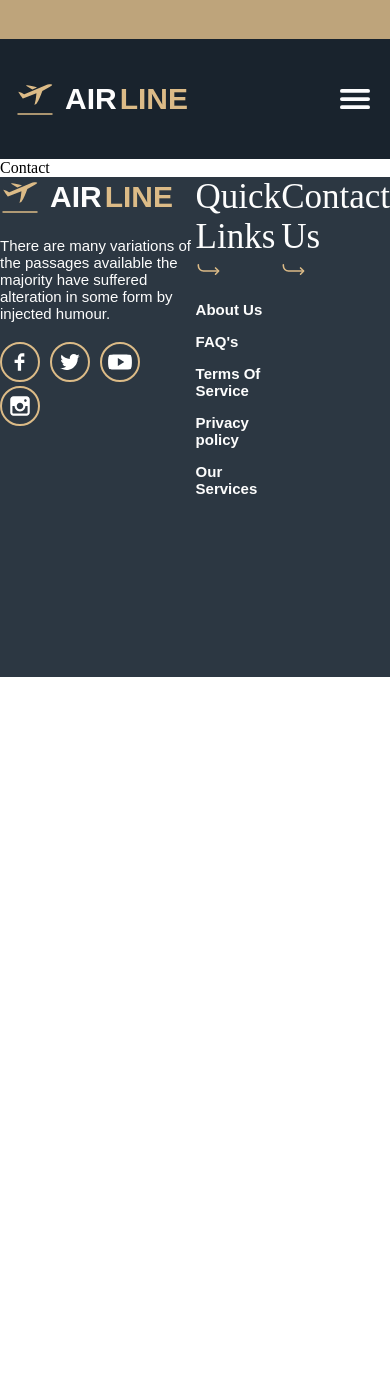
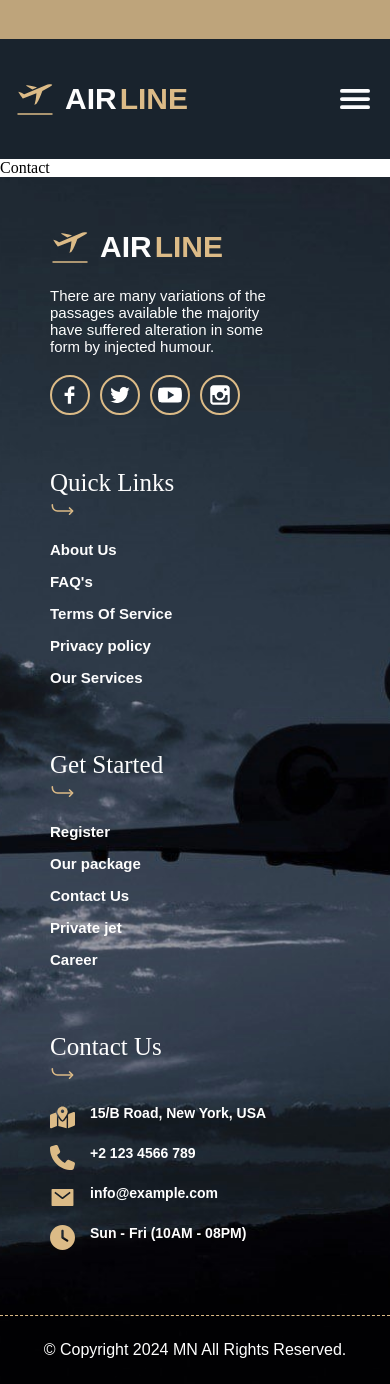
Before and after one commit to muradnuriyev001/Airlines-company, a React (Vite) app: page /contact in a window 390 px wide. Before the commit the page ends 844 px from the top, so only its background shows below. Built offline with nearby package versions, Linux system fonts and the light colour scheme.

Commit message:
Style fix #3, Footer + responsive, and etc

```diff
--- a/src/components/Footer/Footer.module.scss
+++ b/src/components/Footer/Footer.module.scss
@@ -1,13 +1,17 @@
 .footer {
-  // background: url(../../assets/img/Footer/Footer.jpg);
-  // background-position: center;
-  // background-size: cover;
-  // background-repeat: no-repeat;
-  min-height: 500px;
+  background: url(../../assets/img/Footer/FooterPlane.jpg);
   background-position: center;
+  background-size: cover;
+  background-repeat: no-repeat;
   background-color: var(--blue-color2);
   font-family: sans-serif;
-  display: flex;
+}
+
+.footerContent {
+  display: grid;
+  justify-content: center;
+  grid-template-columns: 1fr 1fr 1fr 1fr;
+  padding: 80px 300px;
 }
 
 .left {
@@ -35,6 +39,7 @@
       font-size: 15px;
       margin: 20px 0px;
       color: var(--white-color);
+      width: 75%;
     }
   }
 
@@ -55,7 +60,8 @@
   }
 }
 
-.links {
+.links,
+.getStart {
   p {
     font-size: 35px;
     color: var(--white-color);
@@ -68,7 +74,7 @@
   a {
     color: var(--white-color);
     font-size: 15px;
-    font-weight: 800;
+    font-weight: 650;
   }
   li {
     margin: 15px 0px;
@@ -80,8 +86,7 @@
   }
 }
 
-
-.contact{
+.contact {
   p {
     font-size: 35px;
     color: var(--white-color);
@@ -91,4 +96,90 @@
     color: var(--orange-color2);
     font-size: 25px;
   }
+
+  .icons {
+    p {
+      font-family: "Times New Roman", Times, serif;
+    }
+    div {
+      margin: 15px 0px;
+      display: flex;
+      span {
+        color: white;
+        transition: 0.5s all;
+        cursor: pointer;
+        font-size: 15px;
+        font-weight: 650;
+        margin-left: 15px;
+        &:hover {
+          color: var(--orange-color2);
+        }
+      }
+    }
+  }
 }
+
+.line {
+  border-top: 1px dashed var(--orange-color2);
+  p {
+    text-align: center;
+    font-family: sans-serif;
+    color: white;
+    padding: 25px 0px;
+  }
+}
+
+/*Responsive*/
+
+@media only screen and (max-width: 1560px) {
+  .footerContent {
+    padding: 100px 250px;
+  }
+}
+
+@media only screen and (max-width: 1450px) {
+  .footerContent {
+    padding: 100px 200px;
+  }
+}
+
+@media only screen and (max-width: 1330px) {
+  .footerContent {
+    padding: 100px 150px;
+  }
+}
+
+@media only screen and (max-width: 1330px) {
+  .footerContent {
+    padding: 100px 50px;
+  }
+}
+
+@media only screen and (max-width: 1024px) {
+  .footerContent {
+    grid-template-columns: 1fr 1fr;
+    row-gap: 50px;
+    padding: 50px 50px;
+  }
+}
+
+@media only screen and (max-width: 600px) {
+  .footerContent {
+    grid-template-columns: 1fr;
+    row-gap: 50px;
+    padding: 50px 50px;
+  }
+  .links,
+  .getStart,
+  .contact {
+    p {
+      font-size: 25px;
+    }
+  }
+
+  .icons {
+    span {
+      font-size: 14px !important;
+    }
+  }
+}
--- a/src/components/Footer/Footer.tsx
+++ b/src/components/Footer/Footer.tsx
@@ -22,16 +22,34 @@ const links = [
   { "Our Services": "out-service" },
 ];
 
-const contacts = [
-  { FaMapLocationDot: "15/B Road, New York, USA" },
-  { FaPhone: "+2 123 4566 789" },
-  { IoMailSharp: "info@example.com" },
-  { FaClock: "Sun - Fri (10AM - 08PM)" },
+// const contacts = [
+//   { FaMapLocationDot: "15/B Road, New York, USA" },
+//   { FaPhone: "+2 123 4566 789" },
+//   { IoMailSharp: "info@example.com" },
+//   { FaClock: "Sun - Fri (10AM - 08PM)" },
+// ];
+
+const contactsText = [
+  "15/B Road, New York, USA",
+  "+2 123 4566 789",
+  "info@example.com",
+  "Sun - Fri (10AM - 08PM)",
+];
+
+const contactsIcons = [FaMapLocationDot, FaPhone, IoMailSharp, FaClock];
+
+const getStarted = [
+  { Register: "register" },
+  { "Our package": "our-package" },
+  { "Contact Us": "contact0-us" },
+  { "Private jet": "jets" },
+  { Career: "out-service" },
 ];
 
 const Footer = () => {
   return (
     <div className={c.footer}>
+      <div className={c.footerContent}>
         <div className={c.left}>
           <div className={c.logo}>
             <NavLink to={"/"}>
@@ -55,7 +73,6 @@ const Footer = () => {
             <TiSocialInstagram />
           </div>
         </div>
-
         <div className={c.links}>
           <p>Quick Links</p>
           <IoReturnDownForwardOutline />
@@ -67,13 +84,36 @@ const Footer = () => {
             ))}
           </ul>
         </div>
-
+        <div className={c.getStart}>
+          <p>Get Started</p>
+          <IoReturnDownForwardOutline />
+          <ul>
+            {getStarted.map((link, key) => (
+              <NavLink to={`/${Object.values(link)}`} key={key}>
+                <li>{Object.keys(link)}</li>
+              </NavLink>
+            ))}
+          </ul>
+        </div>
         <div className={c.contact}>
           <p>Contact Us</p>
           <IoReturnDownForwardOutline />
           <div className={c.icons}>
+            {contactsText.map((contact, index) => {
+              const Icon = contactsIcons[index];
+              return (
+                <div key={index}>
+                  <Icon />
+                  <span>{contact}</span>
+                </div>
+              );
+            })}
+          </div>
+        </div>
+      </div>
 
-        </div>
+      <div className={c.line}>
+        <p>© Copyright 2024 MN All Rights Reserved.</p>
       </div>
     </div>
   );
--- a/src/components/Header/HeaderList/HeaderList.module.scss
+++ b/src/components/Header/HeaderList/HeaderList.module.scss
@@ -4,6 +4,7 @@
   .burger {
     color: var(--white-color);
     font-size: 40px;
+    cursor: pointer;
   }
   .navList ul {
     display: flex;
--- a/src/components/Loader/Loader.css
+++ b/src/components/Loader/Loader.css
@@ -7,7 +7,7 @@
   height: 100vh;
   width: 100vw;
   background-color: var(--blue-color);
-  opacity: 0.8;
+  opacity: 0.95;
 }
 .loader {
   width: 64px;
--- a/src/pages/NotFound/NotFound.module.scss
+++ b/src/pages/NotFound/NotFound.module.scss
@@ -6,6 +6,7 @@
   flex-direction: column;
   background-color: var(--blue-color);
   font-family: sans-serif;
+  text-align: center;
   p {
     color: var(--orange-color);
     font-size: 50px;
@@ -29,3 +30,20 @@
     }
   }
 }
+
+/*Responsive*/
+
+@media only screen and (max-width: 1024px) {
+  .notFound {
+    p {
+      font-size: 30px;
+    }
+    span {
+      font-size: 17px;
+    }
+    button {
+      padding: 20px 30px;
+      font-size: 16px;
+    }
+  }
+}
```
Also changed, not shown: src/assets/img/Footer/FooterPlane.jpg (added). Lines whose indentation alone changed are shown as unchanged.
